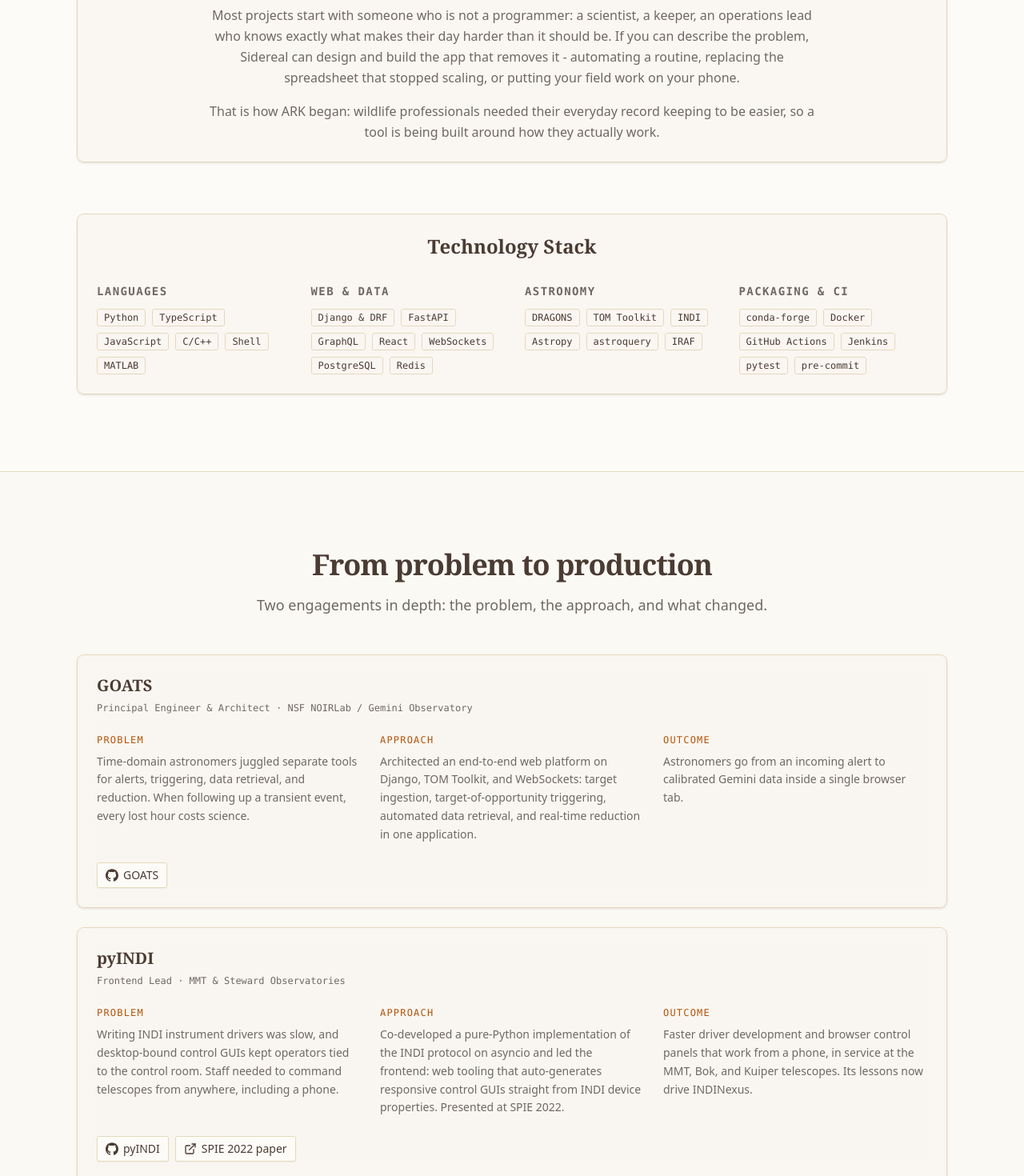
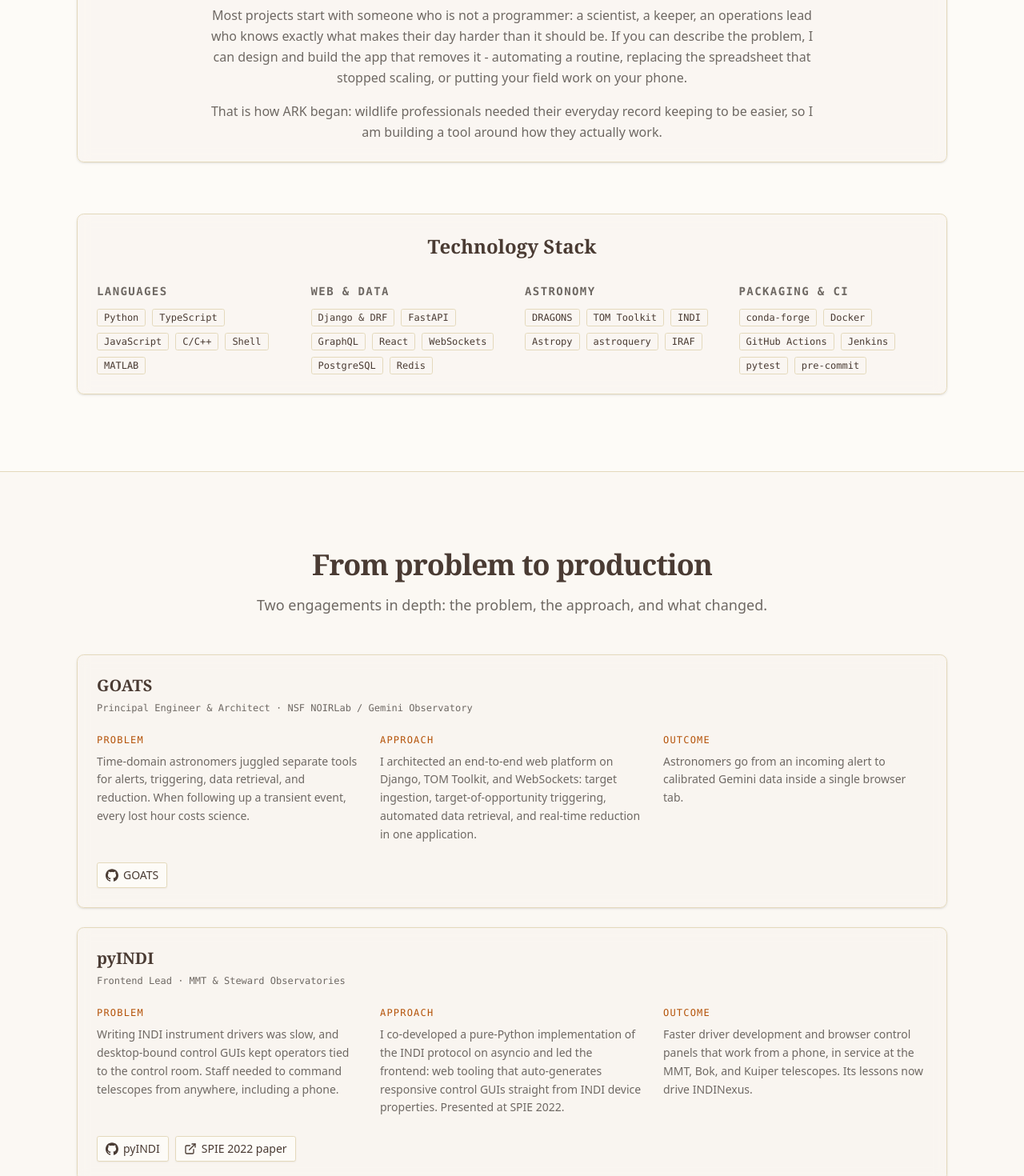
Before and after one commit to sidereal-software/sidereal-software.github.io, a React (Vite) app: page / in a window 1280 px wide. Shown: the part 1720-3190 px from the top of the page at 80% size. Built offline with nearby package versions, Linux system fonts and the light colour scheme.

Commit message:
feat(site): speak in first person and correct the experience heading

```diff
--- a/src/components/sections/case-studies.tsx
+++ b/src/components/sections/case-studies.tsx
@@ -28,7 +28,7 @@
     problem:
       'Time-domain astronomers juggled separate tools for alerts, triggering, data retrieval, and reduction. When following up a transient event, every lost hour costs science.',
     approach:
-      'Architected an end-to-end web platform on Django, TOM Toolkit, and WebSockets: target ingestion, target-of-opportunity triggering, automated data retrieval, and real-time reduction in one application.',
+      'I architected an end-to-end web platform on Django, TOM Toolkit, and WebSockets: target ingestion, target-of-opportunity triggering, automated data retrieval, and real-time reduction in one application.',
     outcome:
       'Astronomers go from an incoming alert to calibrated Gemini data inside a single browser tab.',
     links: [
@@ -41,7 +41,7 @@
     problem:
       'Writing INDI instrument drivers was slow, and desktop-bound control GUIs kept operators tied to the control room. Staff needed to command telescopes from anywhere, including a phone.',
     approach:
-      'Co-developed a pure-Python implementation of the INDI protocol on asyncio and led the frontend: web tooling that auto-generates responsive control GUIs straight from INDI device properties. Presented at SPIE 2022.',
+      'I co-developed a pure-Python implementation of the INDI protocol on asyncio and led the frontend: web tooling that auto-generates responsive control GUIs straight from INDI device properties. Presented at SPIE 2022.',
     outcome:
       'Faster driver development and browser control panels that work from a phone, in service at the MMT, Bok, and Kuiper telescopes. Its lessons now drive INDINexus.',
     links: [
--- a/src/components/sections/contact.tsx
+++ b/src/components/sections/contact.tsx
@@ -133,8 +133,8 @@
                 )}
               </p>
               <p className="text-muted-foreground mt-3 flex items-center justify-center gap-2 text-sm">
-                <Clock className="size-4" aria-hidden="true" />
-                Typically responds within 1-2 business days
+                <Clock className="size-4" aria-hidden="true" />I typically respond within
+                1-2 business days
               </p>
               <p className="text-muted-foreground mt-2 flex items-center justify-center gap-2 text-sm">
                 <MapPin className="size-4" aria-hidden="true" />
--- a/src/components/sections/experience.tsx
+++ b/src/components/sections/experience.tsx
@@ -12,7 +12,7 @@
   role: string
   period: string
   summary: string
-  links: { label: string; href: string; github?: boolean }[]
+  links?: { label: string; href: string; github?: boolean }[]
 }
 
 const experience: Job[] = [
@@ -22,7 +22,7 @@
     role: 'Software Engineer III',
     period: '2023 - Present',
     summary:
-      "Principal engineer and architect for GOATS and the GPP Client, and now leading GPP Resource. Moved Gemini's DRAGONS data-reduction pipeline into the browser with Django and WebSockets.",
+      "I am the principal engineer and architect for GOATS and the GPP Client, and I now lead GPP Resource. I moved Gemini's DRAGONS data-reduction pipeline into the browser with Django and WebSockets.",
     links: [
       { label: 'GOATS', href: 'https://github.com/gemini-hlsw/goats', github: true },
       {
@@ -43,7 +43,7 @@
     role: 'Application Developer',
     period: '2021 - 2023',
     summary:
-      "Developed production data-processing pipelines for NASA's SPHEREx mission, building astrophysics algorithms with the science team and integrating Rubin Observatory pipeline and Butler software.",
+      "I developed production data-processing pipelines for NASA's SPHEREx mission, building astrophysics algorithms alongside the science team and integrating Rubin Observatory pipeline and Butler software.",
     links: [{ label: 'SPHEREx mission', href: 'https://spherex.caltech.edu' }],
   },
   {
@@ -52,10 +52,7 @@
     role: 'R&D Software Engineer III',
     period: '2019 - 2021',
     summary:
-      'Automated research telescopes for classical and autonomous observing, leading projects from embedded dome and mirror-cover control up to web frontends, with 150+ nights at the telescope.',
-    links: [
-      { label: 'pyINDI', href: 'https://github.com/MMTObservatory/pyINDI', github: true },
-    ],
+      'I automated research telescopes for classical and autonomous observing, owning projects from embedded dome and mirror-cover control up to the web interfaces operators use. This is where pyINDI began, and where I logged 150+ nights at the telescope.',
   },
 ]
 
@@ -64,7 +61,7 @@
     <section id="experience" className="scroll-mt-16 py-24">
       <div className="mx-auto max-w-6xl px-4 sm:px-6 lg:px-8">
         <SectionHeading
-          title="A decade across observatories and missions"
+          title="A career across observatories and missions"
           description="Telescope and spacecraft software, from embedded instrument control to the browser."
         />
 
@@ -86,6 +83,7 @@
                       <p className="text-muted-foreground text-sm leading-relaxed">
                         {job.summary}
                       </p>
+                      {job.links && (
                         <div className="flex flex-wrap gap-2">
                           {job.links.map((link) => (
                             <Button key={link.href} variant="outline" size="sm" asChild>
@@ -96,6 +94,7 @@
                             </Button>
                           ))}
                         </div>
+                      )}
                     </div>
                   </div>
                 </li>
--- a/src/components/sections/faq.tsx
+++ b/src/components/sections/faq.tsx
@@ -10,27 +10,27 @@
   {
     question: 'What kinds of projects are a good fit?',
     answer:
-      'Observatory control systems, data-processing pipelines, and scientific web platforms are the core of the practice, but any science with a software problem is a good fit: ARK exists because wildlife professionals needed better record keeping. Building something new and modernizing a system you already run are both welcome.',
+      'Observatory control systems, data-processing pipelines, and scientific web platforms are what I build most, but any science with a software problem is a good fit: ARK exists because wildlife professionals needed better record keeping. I take on new builds and modernizations of systems you already run.',
   },
   {
     question: 'Where are you based, and do you work remotely?',
     answer:
-      'Sidereal Software is based in Los Angeles, California (Pacific Time) and operates fully remotely, shipping production systems for observatories and teams spread across sites and time zones.',
+      'I am based in Los Angeles, California (Pacific Time) and work fully remotely. Most of my career has been spent shipping production systems for observatories and teams spread across sites and time zones.',
   },
   {
     question: 'How are engagements structured?',
     answer:
-      'Every project starts with a free intro call, followed by a written proposal with deliverables, milestones, and a clear price. Fixed-scope projects and ongoing support arrangements are both on the table.',
+      'Every project starts with a free intro call, after which I send a written proposal with deliverables, milestones, and a clear price. I take both fixed-scope projects and ongoing support arrangements.',
   },
   {
     question: 'We already have a codebase. Is that a problem?',
     answer:
-      'That is the normal case. Most engagements start inside an existing system: rescuing a pipeline, modernizing an interface, or extending a platform without breaking operations.',
+      'That is the normal case. Most of my engagements start inside an existing system: rescuing a pipeline, modernizing an interface, or extending a platform without breaking operations.',
   },
   {
     question: 'Who owns the work?',
     answer:
-      'You do. Deliverables are handed over documented and tested, and open-sourcing components can be part of the plan when it benefits your project.',
+      'You do. I hand over every deliverable documented and tested, and open-sourcing components can be part of the plan when it benefits your project.',
   },
 ]
 
--- a/src/components/sections/process.tsx
+++ b/src/components/sections/process.tsx
@@ -26,7 +26,7 @@
     <section id="process" className="scroll-mt-16 py-24">
       <div className="mx-auto max-w-6xl px-4 sm:px-6 lg:px-8">
         <SectionHeading
-          title="How we work"
+          title="How I work"
           description="A defined path from first conversation to handover."
         />
         <Card className="bg-card/60 backdrop-blur-sm">
--- a/src/components/sections/services.tsx
+++ b/src/components/sections/services.tsx
@@ -123,14 +123,13 @@
               <p>
                 Most projects start with someone who is not a programmer: a scientist, a
                 keeper, an operations lead who knows exactly what makes their day harder
-                than it should be. If you can describe the problem, Sidereal can design
-                and build the app that removes it - automating a routine, replacing the
-                spreadsheet that stopped scaling, or putting your field work on your
-                phone.
+                than it should be. If you can describe the problem, I can design and build
+                the app that removes it - automating a routine, replacing the spreadsheet
+                that stopped scaling, or putting your field work on your phone.
               </p>
               <p>
                 That is how ARK began: wildlife professionals needed their everyday record
-                keeping to be easier, so a tool is being built around how they actually
+                keeping to be easier, so I am building a tool around how they actually
                 work.
               </p>
             </div>
```
Also changed, not shown: 1 other file (tests, documents, lock files or other folders). Lines whose indentation alone changed are shown as unchanged.
